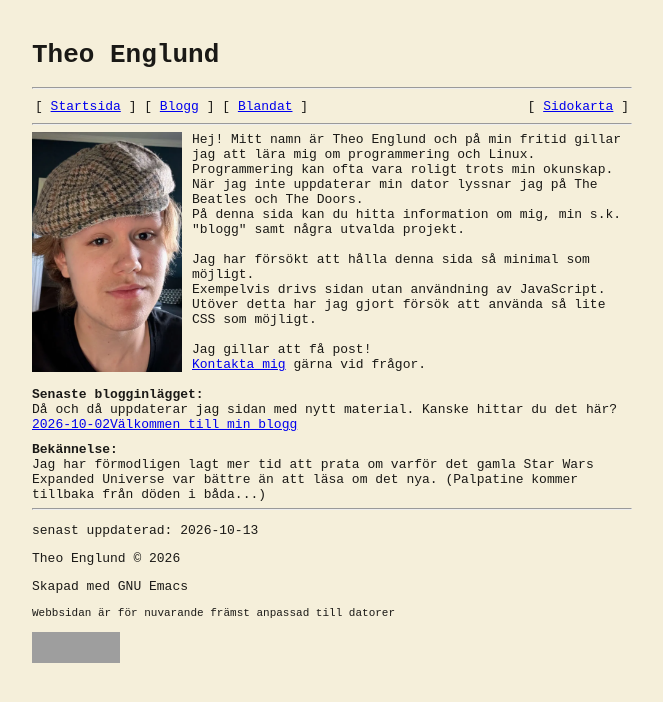
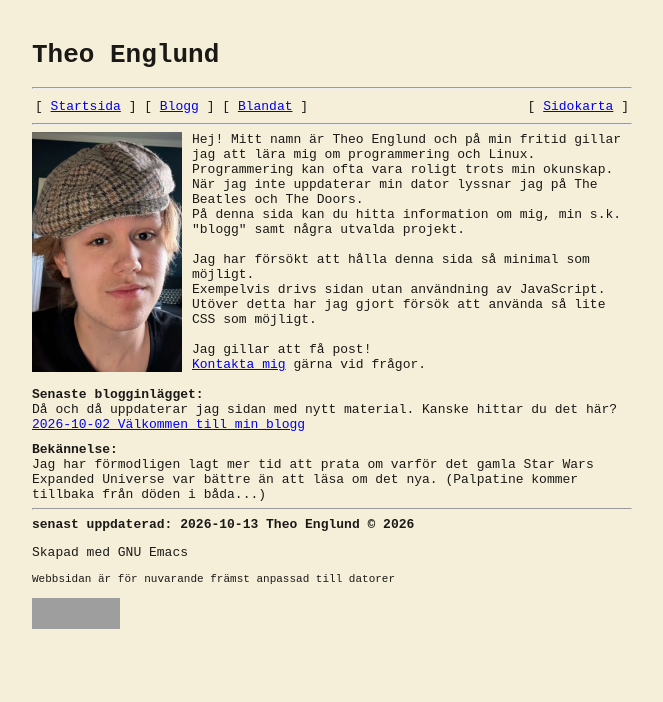
Before and after one commit to theoenglund/theoenglund.github.io, a Jekyll site: the page built from index.html, in a window 1280 px wide. Shown: the top 702 px of the page, without its empty margins (308-971 px from the left). Built offline with Jekyll 4.4.1, drawn with Linux system fonts in a browser that asks for light colours; grey boxes are pictures that could not be loaded.

Commit message:
Update blog post link and footer formatting

```diff
--- a/index.html
+++ b/index.html
@@ -74,7 +74,7 @@ permalink: /index.html
 	Då och då uppdaterar jag sidan med nytt material. Kanske hittar du det här?<br>
     {% assign post = site.posts.first %}
     {% if post %}
-        <a href="{{ post.url | relative_url }}">{{ post.date | date: "%Y-%m-%d" }}{{ post.title }}</a>
+        <a href="{{ post.url | relative_url }}">{{ post.date | date: "%Y-%m-%d" }} {{ post.title }}</a>
     {% else %}
         Bloggen är tom för tillfället...
     {% endif %}
@@ -88,8 +88,8 @@ permalink: /index.html
 
     <footer>
         <hr>
-        <p>senast uppdaterad: 2026-10-13</p>
-        <p>Theo Englund &copy; 2026</p>
+        <b>senast uppdaterad: 2026-10-13</b>
+        <b>Theo Englund &copy; 2026</b>
 		<p>Skapad med GNU Emacs</p>
         <!-- explain the state of the site -->
 	  <p style="font-size: 11px;">Webbsidan är för nuvarande främst anpassad till datorer</p>
```
